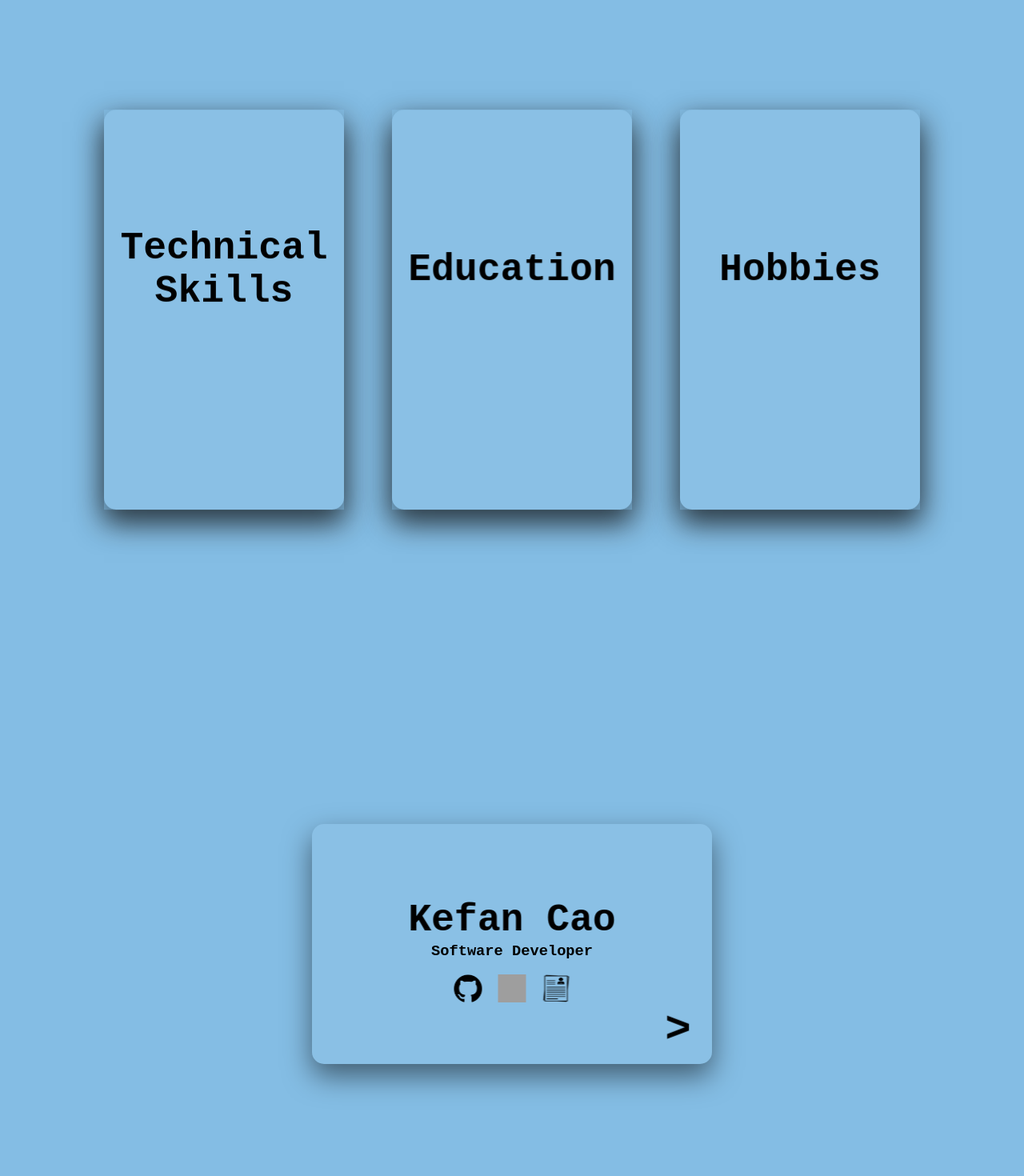
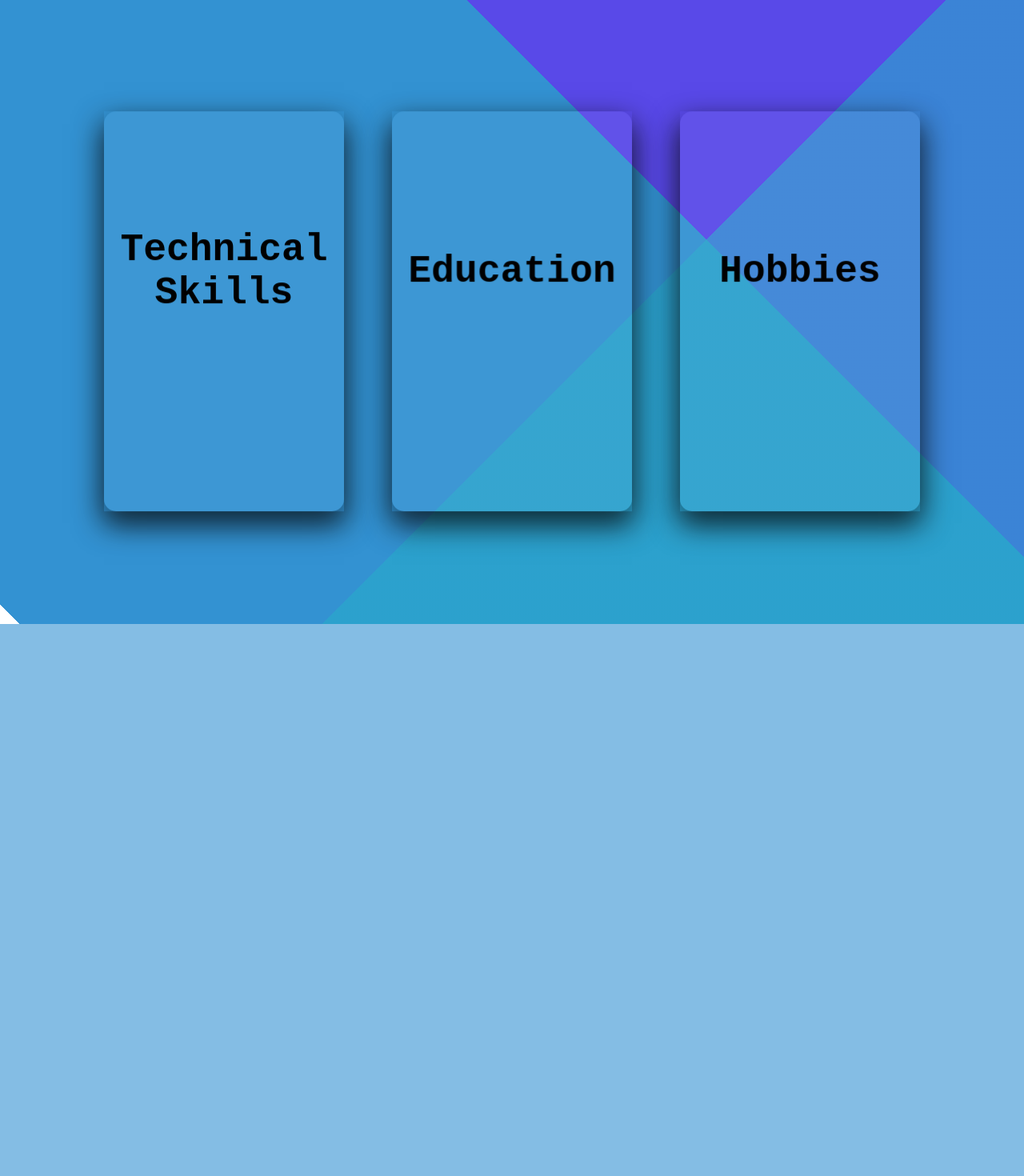
Before and after one commit to Kefancao/me, a React (Create React App) app: page / in a window 1280 px wide. Shown: the part 1620-3090 px from the top of the page at 80% size. After the commit the page ends 2400 px from the top, so only its background shows below. Built offline with nearby package versions, Linux system fonts and the light colour scheme; grey boxes are pictures that could not be loaded.

Commit message:
Updated for production

```diff
--- a/src/App.js
+++ b/src/App.js
@@ -25,8 +25,6 @@ function App() {
       <Card1 opac={(Math.cos((window.pageYOffset* 2 * Math.PI)/ window.innerHeight) + 0.70)} />
       <Cube1 opac={(Math.cos((window.pageYOffset* 2 * Math.PI)/ window.innerHeight) + 0.70)} />
       <Card2 opac={(Math.cos((window.pageYOffset* 2 * Math.PI)/ window.innerHeight) + 0.70)} />
-      <Card1 opac={(Math.cos((window.pageYOffset* 2 * Math.PI)/ window.innerHeight) + 0.70)} />
-      <Card1 opac={(Math.cos((window.pageYOffset* 2 * Math.PI)/ window.innerHeight) + 0.70)} />
     </div>
     <Contact />
     </>
--- a/src/Card2.js
+++ b/src/Card2.js
@@ -66,7 +66,7 @@ export default function Card2(props) {
 				</div>
 			</div>
 			<div className="vert-scene">
-				<div ref ={card2} style = {{opacity : props.opac}} className="vert-card init" onClick={()=>flip(2)}>
+				<div ref ={card2} style = {{opacity : props.opac - 0.3}} className="vert-card init" onClick={()=>flip(2)}>
 					<div className="face front">
 						<h3 className="name">Education</h3>
 					</div>
@@ -85,7 +85,7 @@ export default function Card2(props) {
 				</div>
 			</div>
 			<div className="vert-scene">
-				<div ref ={card3} style = {{opacity : props.opac}} className="vert-card init" onClick={()=>flip(3)}>
+				<div ref ={card3} style = {{opacity : props.opac - 0.6}} className="vert-card init" onClick={()=>flip(3)}>
 					<div className="face front">
 						<h3 className="name">Hobbies</h3>
 					</div>
--- a/src/styles.css
+++ b/src/styles.css
@@ -9,10 +9,10 @@
 
 body{
 	background-color: rgba(51, 146, 210,0.6);
-	/* background-image: linear-gradient(135deg, transparent 0%, transparent 16%,rgba(51, 146, 210,0.6) 16%, rgba(51, 146, 210,0.6) 42%,transparent 42%, transparent 58%,rgba(39, 171, 202,0.6) 58%, rgba(39, 171, 202,0.6) 100%),linear-gradient(45deg, transparent 0%, transparent 2%,rgb(51, 146, 210) 2%, rgb(51, 146, 210) 29%,rgb(89, 73, 232) 29%, rgb(89, 73, 232) 62%,transparent 62%, transparent 90%,rgb(101, 49, 239) 90%, rgb(101, 49, 239) 100%),linear-gradient(90deg, rgb(255,255,255),rgb(255,255,255));
+	background-image: linear-gradient(135deg, transparent 0%, transparent 16%,rgba(51, 146, 210,0.6) 16%, rgba(51, 146, 210,0.6) 42%,transparent 42%, transparent 58%,rgba(39, 171, 202,0.6) 58%, rgba(39, 171, 202,0.6) 100%),linear-gradient(45deg, transparent 0%, transparent 2%,rgb(51, 146, 210) 2%, rgb(51, 146, 210) 29%,rgb(89, 73, 232) 29%, rgb(89, 73, 232) 62%,transparent 62%, transparent 90%,rgb(101, 49, 239) 90%, rgb(101, 49, 239) 100%),linear-gradient(90deg, rgb(255,255,255),rgb(255,255,255));
 	background-size: 200%;
 	background-position: left;
-	animation: bg-animate 100s linear infinite alternate; */
+	animation: bg-animate 100s linear infinite alternate;
 }
 
 @keyframes bg-animate {
```
